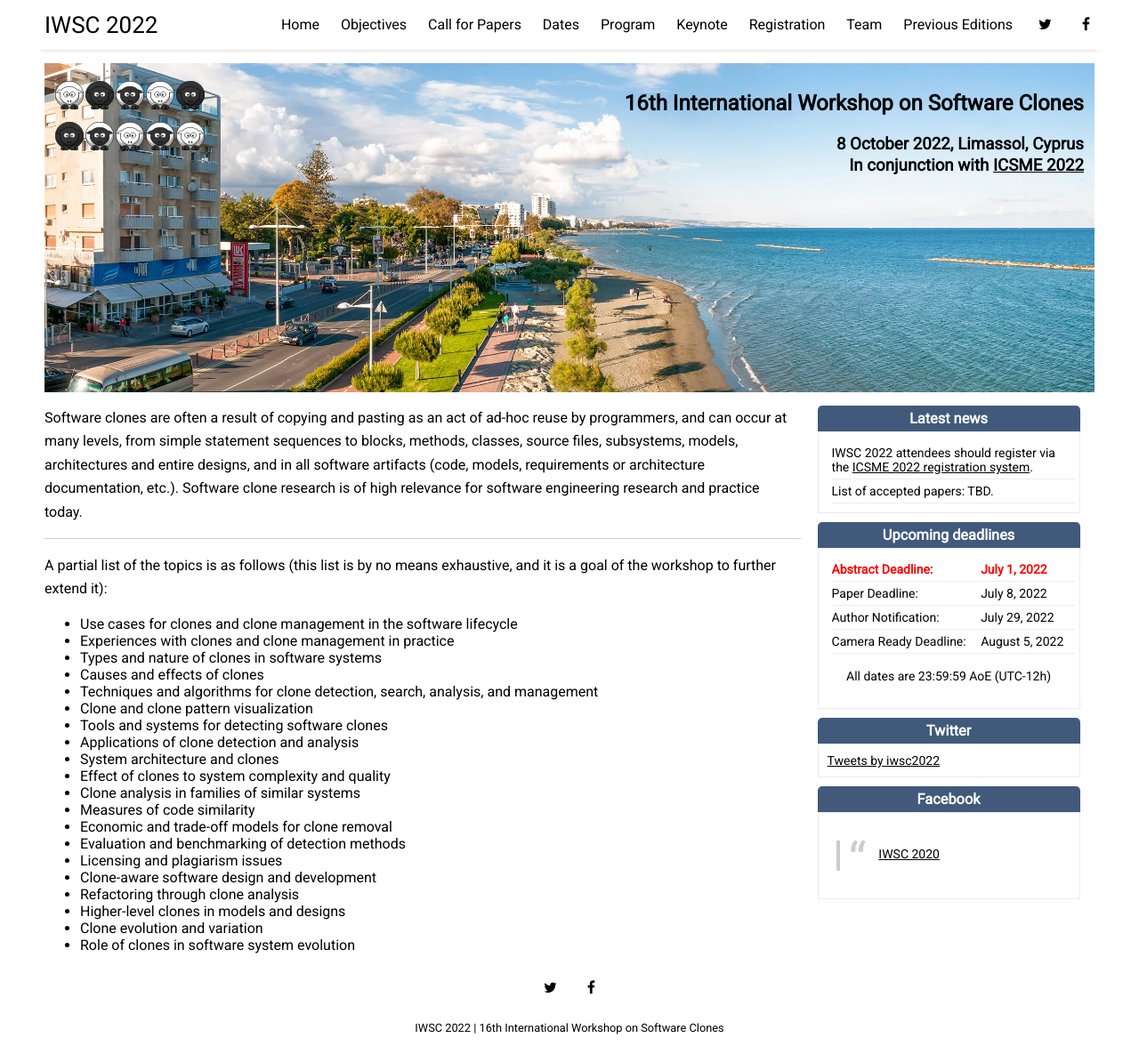
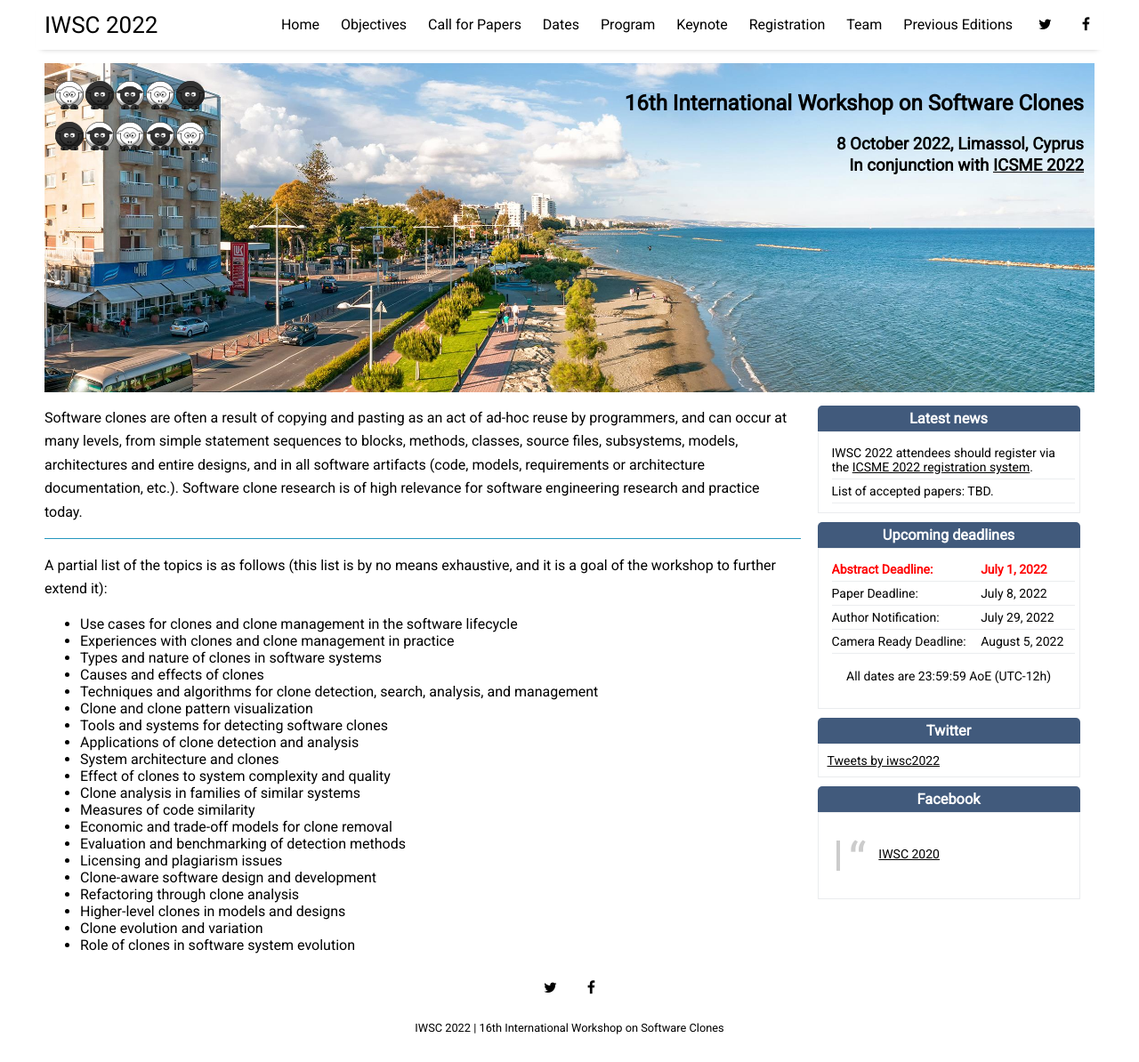
Before and after one commit to iwsc2023/iwsc2023.github.io, a Jekyll site: the page built from index.html, in a window 1280 px wide and 1194 px high. Shown: the whole window at 89% size. Built offline with Jekyll 4.4.1, drawn with Linux system fonts in a browser that asks for light colours; nearby versions of some CDN libraries; the list of posts is cut into pages by our own code; comment, search, counter and statistics services are not loaded.

```diff
--- a/assets/css/_sass/_home.scss
+++ b/assets/css/_sass/_home.scss
@@ -292,7 +292,7 @@
     display: block;
     height: 1px;
     border: 0;
-    border-top: 1px solid #ccc;
+    border-top: 1px solid #2596be;
     margin: 1em 0;
     padding: 0;
 }
```
